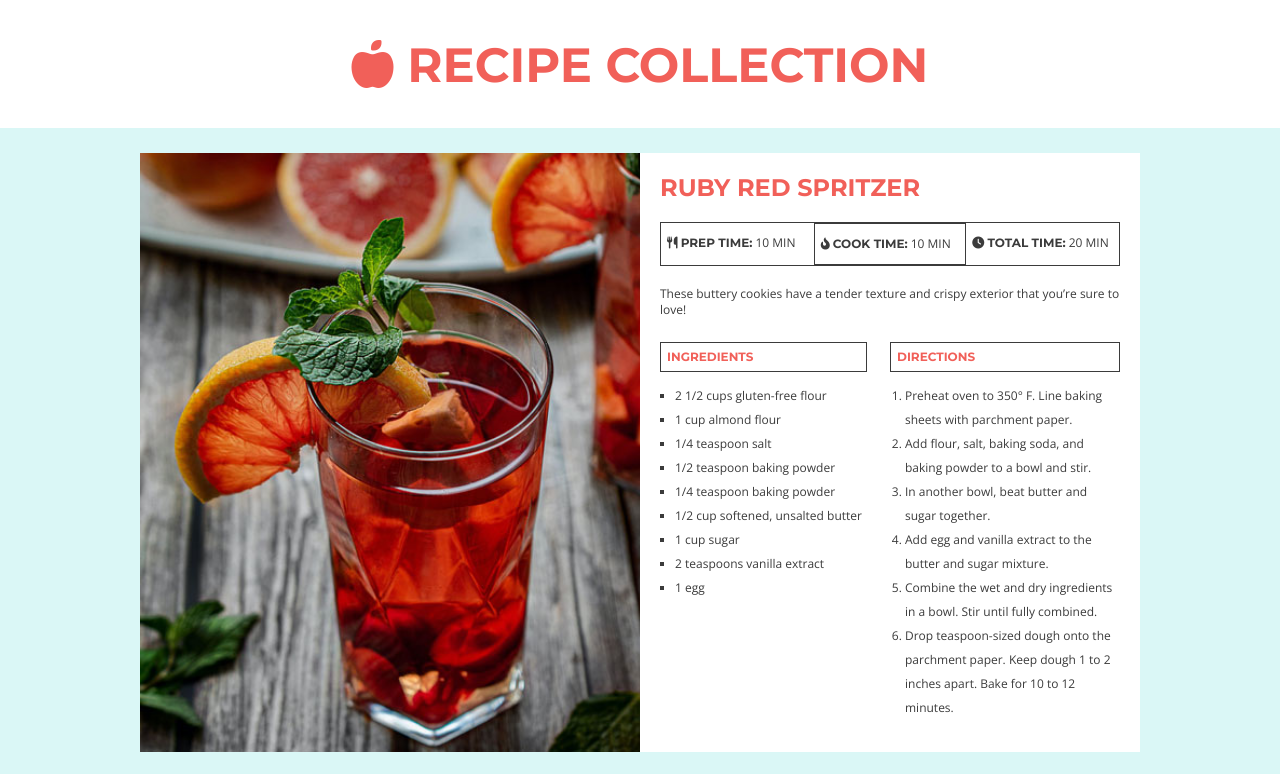
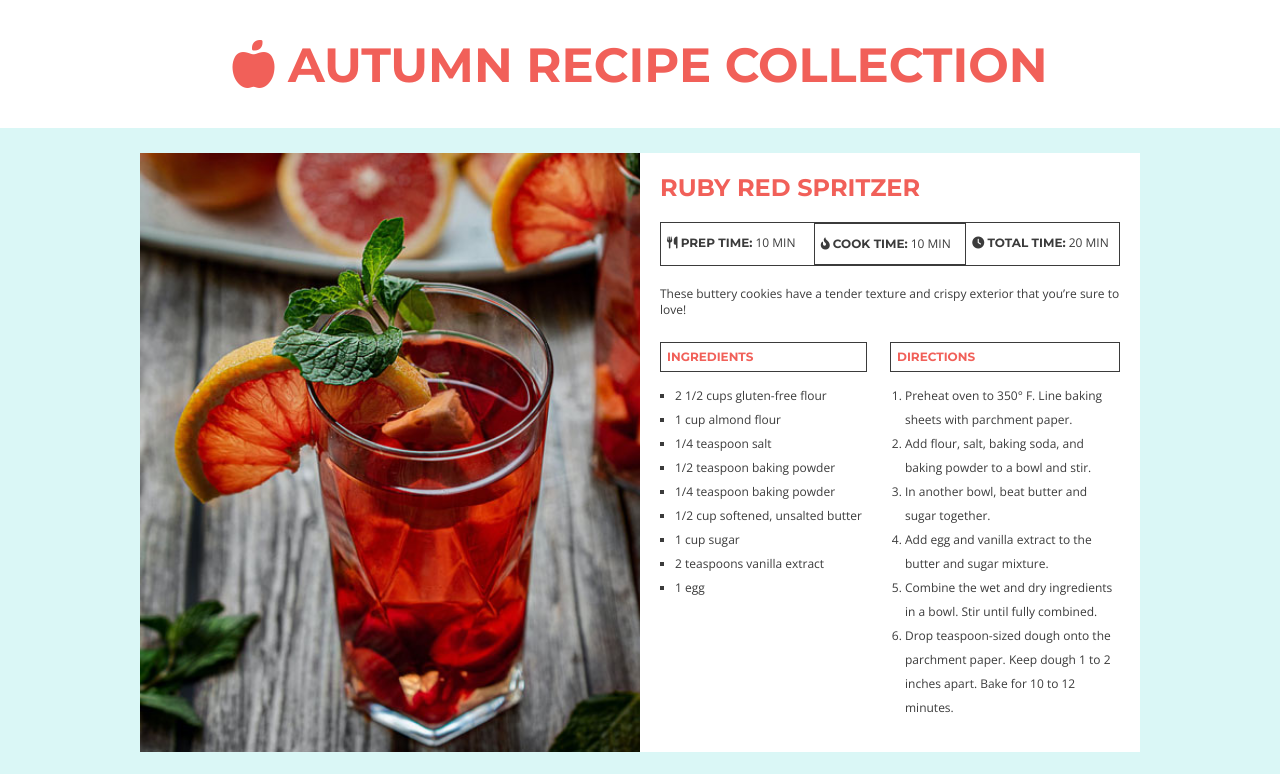
Before and after one commit to labmandala/autumn-recipe-cards, a plain HTML site: page index.html in a window 1280 px wide. Shown: the top 774 px of the page. Drawn offline with nearby package versions, Linux system fonts and the light colour scheme.

Commit message:
Title for h1 header.

```diff
--- a/index.html
+++ b/index.html
@@ -13,7 +13,7 @@
 
     <body>
         <header>
-            <h1><i class="fas fa-apple-alt" alt="fresh apple"></i>   Recipe Collection</h1>
+            <h1><i class="fas fa-apple-alt" alt="fresh apple"></i>  Autumn Recipe Collection</h1>
         </header>
         <main>
             <article id="cookies" class="card container">
```
